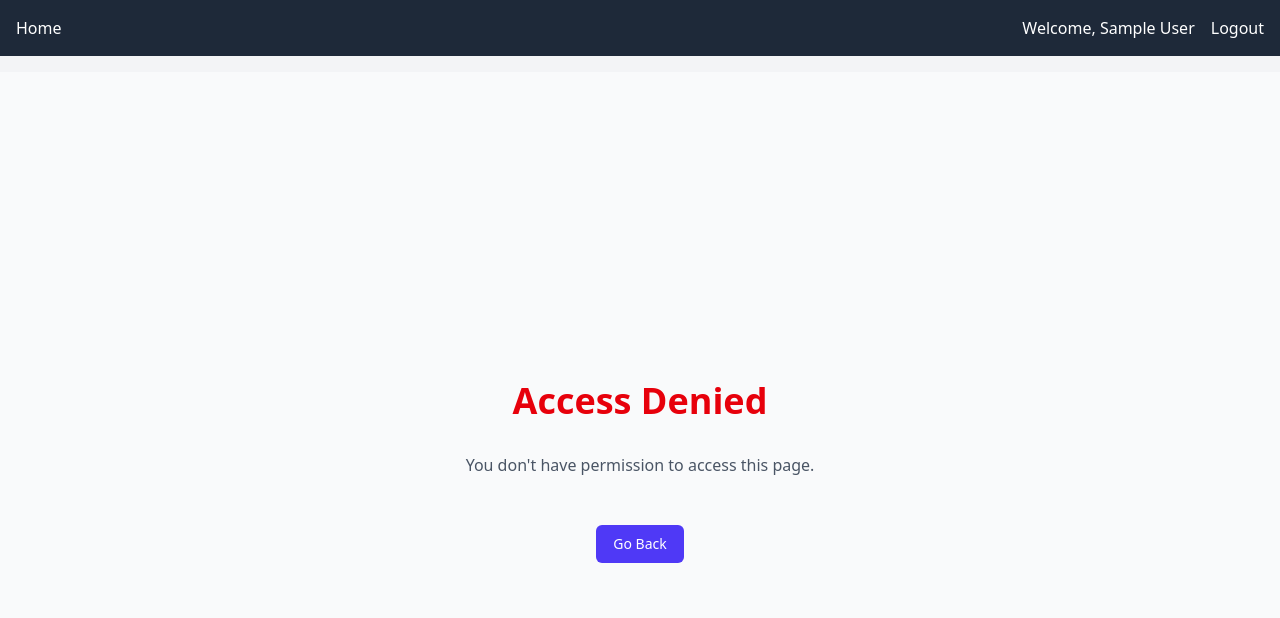
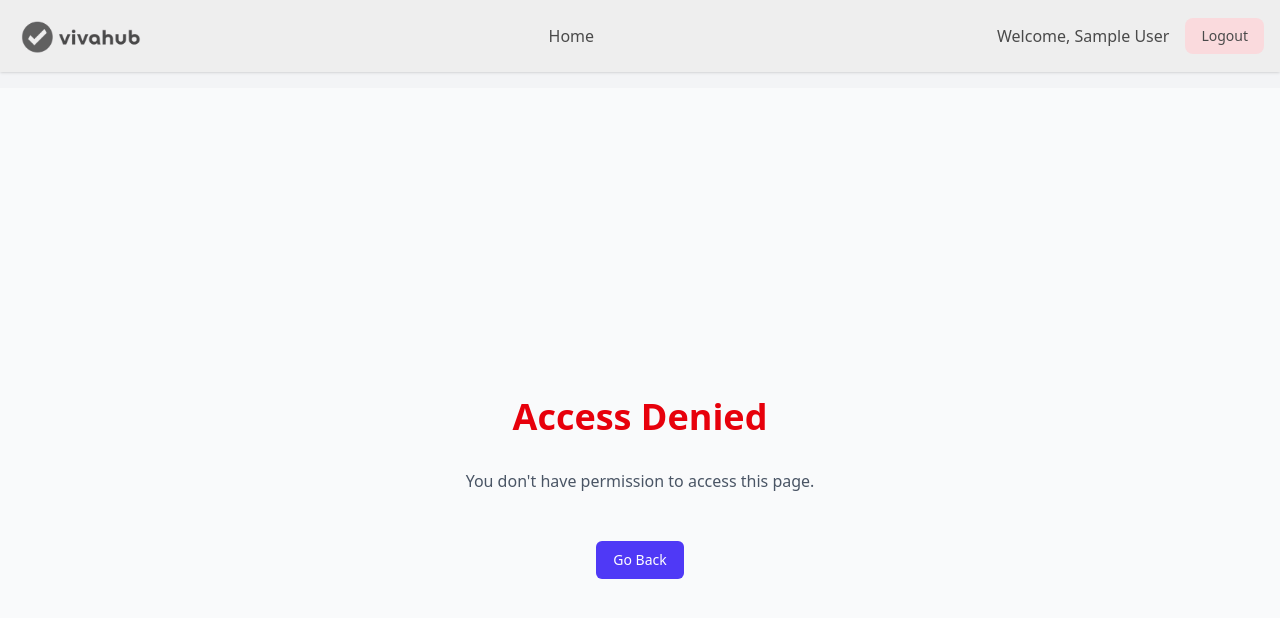
Before and after one commit to MrsLondon/Vivahub-Client, a React (Vite) app: page /unauthorized in a window 1280 px wide. Shown: the top 618 px of the page. Built offline with nearby package versions, Linux system fonts and the light colour scheme; no server answers; sample sign-in values are in the browser's storage.

Commit message:
nav bar in app.jsx

```diff
--- a/src/App.jsx
+++ b/src/App.jsx
@@ -16,36 +16,51 @@ const Navigation = () => {
   const { user, logout } = useAuth();
 
   return (
-    <nav className="bg-gray-800 p-4">
+    <header className="p-4 bg-[#eeeeee] shadow-sm">
       <div className="max-w-7xl mx-auto flex justify-between items-center">
-        <div className="flex space-x-4">
-          <Link to="/" className="text-white hover:text-blue-400 transition-colors">Home</Link>
+        <img src="/src/assets/logo.png" alt="VivaHub Logo" className="h-10" />
+        <nav className="flex space-x-4">
+          <Link to="/" className="text-[#4A4A4A] hover:text-[#A2B9C6] transition-colors">
+            Home
+          </Link>
           {!user ? (
-            <Link to="/login" className="text-white hover:text-blue-400 transition-colors">Login</Link>
+            <Link to="/login" className="text-[#4A4A4A] hover:text-[#A2B9C6] transition-colors">
+              Login
+            </Link>
           ) : (
             <>
-              {user.role === 'business' && (
-                <Link to="/business-dashboard" className="text-white hover:text-blue-400 transition-colors">Business Dashboard</Link>
+              {user.role === "business" && (
+                <Link
+                  to="/business-dashboard"
+                  className="text-[#4A4A4A] hover:text-[#A2B9C6] transition-colors"
+                >
+                  Business Dashboard
+                </Link>
               )}
-              {user.role === 'customer' && (
-                <Link to="/customer-dashboard" className="text-white hover:text-blue-400 transition-colors">Customer Dashboard</Link>
+              {user.role === "customer" && (
+                <Link
+                  to="/customer-dashboard"
+                  className="text-[#4A4A4A] hover:text-[#A2B9C6] transition-colors"
+                >
+                  Customer Dashboard
+                </Link>
               )}
             </>
           )}
-        </div>
+        </nav>
         {user && (
           <div className="flex items-center space-x-4">
-            <span className="text-white">Welcome, {user.name}</span>
+            <span className="text-[#4A4A4A]">Welcome, {user.name}</span>
             <button
               onClick={logout}
-              className="text-white hover:text-blue-400 transition-colors"
+              className="px-4 py-2 bg-[#FADADD] text-[#4A4A4A] rounded-lg text-sm hover:bg-[#A2B9C6] hover:text-white transition duration-300"
             >
               Logout
             </button>
           </div>
         )}
       </div>
-    </nav>
+    </header>
   );
 };
 
--- a/src/pages/HomePage.jsx
+++ b/src/pages/HomePage.jsx
@@ -3,13 +3,6 @@ import React from "react";
 const Homepage = () => {
   return (
     <div className="font-sans leading-relaxed text-[#4A4A4A] bg-white min-h-screen">
-      {/* Header */}
-      <header className="p-4 bg-[#eeeeee] flex justify-between items-center shadow-sm">
-      <img src="/src/assets/logo.png" alt="VivaHub Logo" className="h-10"/>
-        <button className="px-4 py-2 bg-[#FADADD] text-[#4A4A4A] rounded-lg text-sm hover:bg-[#A2B9C6] hover:text-white transition duration-300">
-          Log In
-        </button>
-      </header>
 
       {/* Hero Section */}
       <section className="py-10 px-5 bg-white text-center">
```
